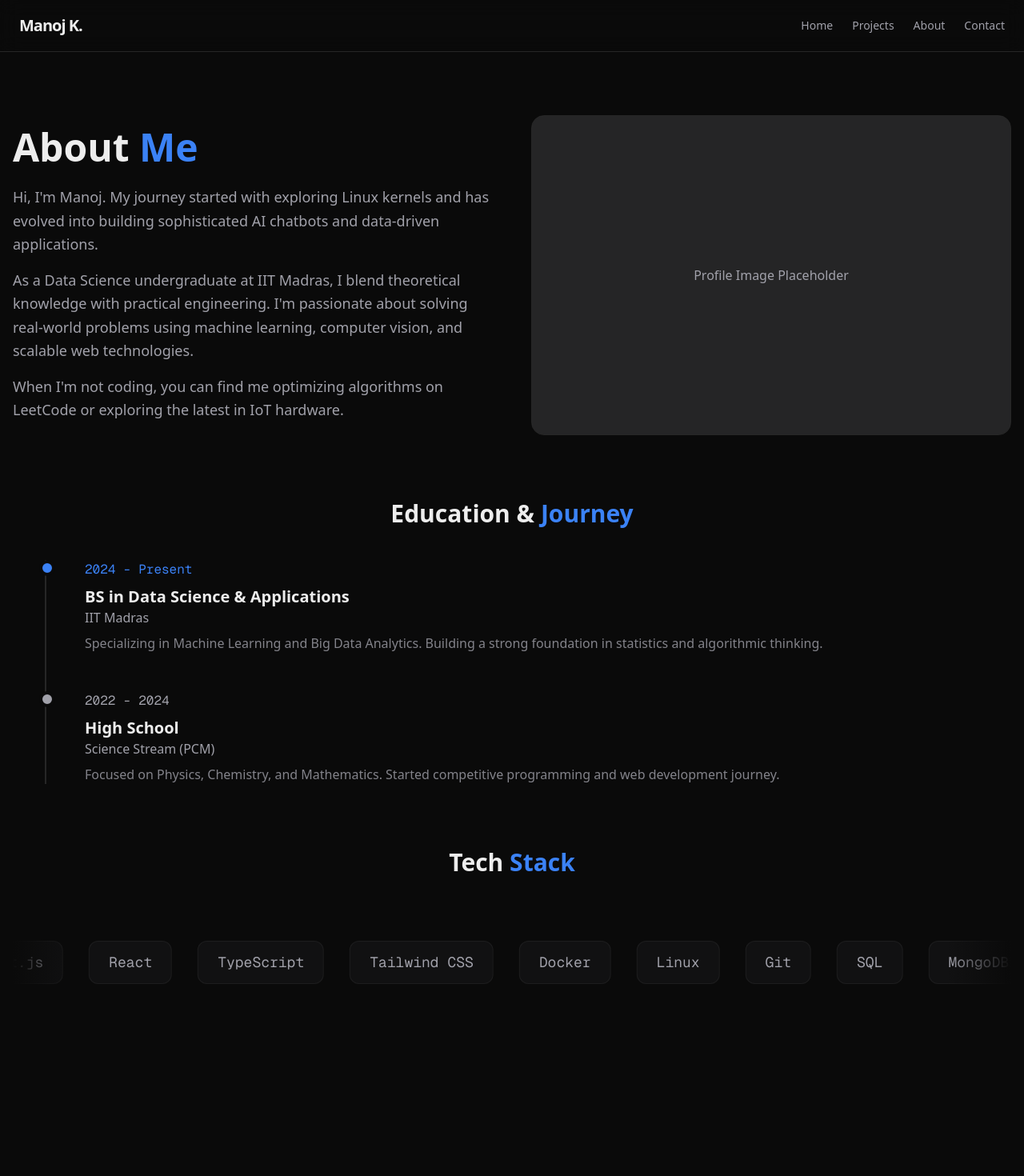
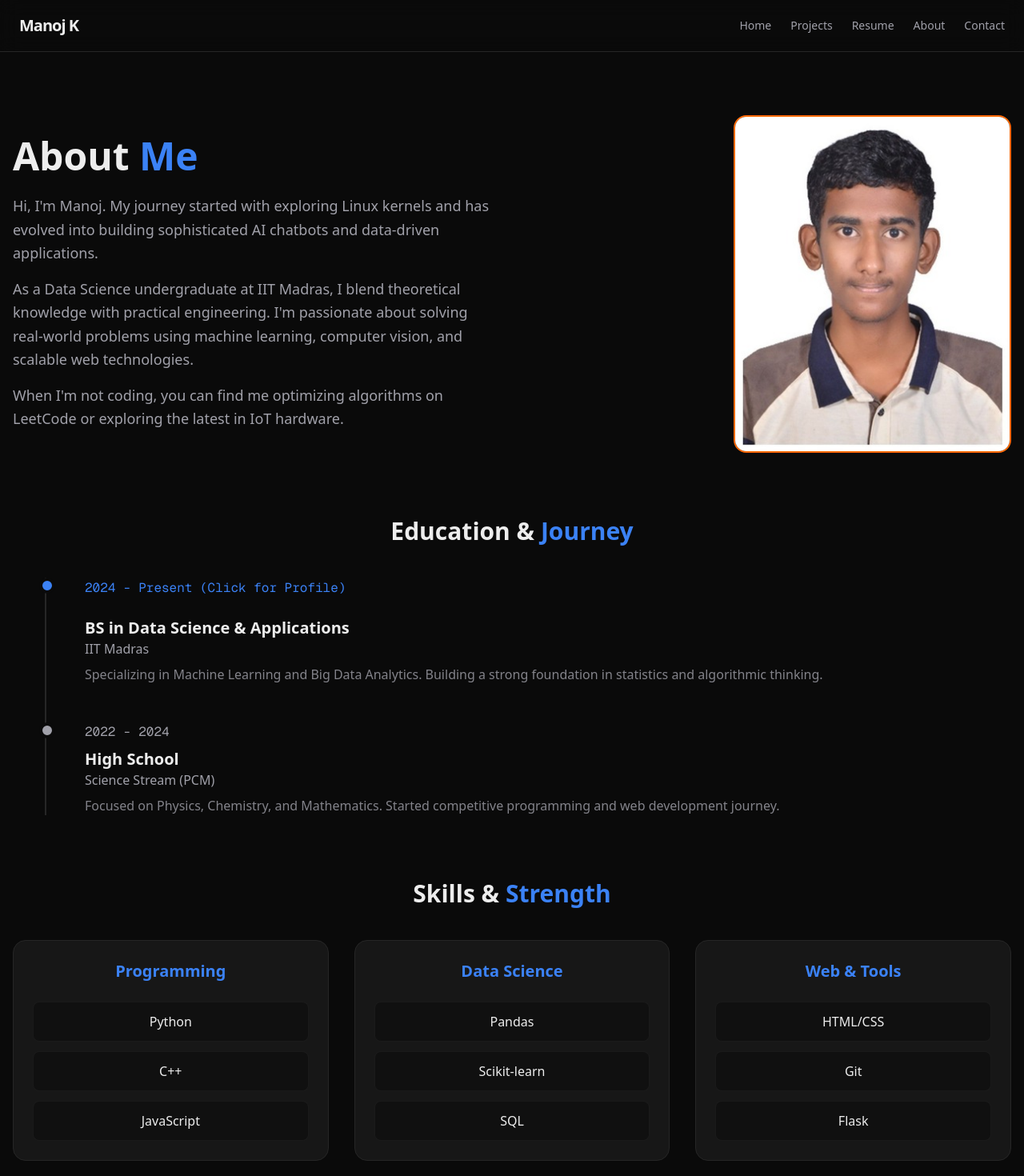
Before and after one commit to 24f2004663/Portfolio, a Next.js app: page /about in a window 1280 px wide. Shown: the top 1470 px of the page at 80% size. Before the commit the page ends 1350 px from the top, so only its background shows below. Built offline with nearby package versions, Linux system fonts and the light colour scheme.

Commit message:
Update about page with profile photo and skills, add resume modal

```diff
--- a/app/about/page.tsx
+++ b/app/about/page.tsx
@@ -3,6 +3,7 @@
 import { motion } from 'framer-motion';
 import TechStack from '@/components/TechStack';
 import Image from 'next/image';
+import Link from 'next/link';
 
 export default function AboutPage() {
     return (
@@ -35,12 +36,15 @@ export default function AboutPage() {
                     initial={{ opacity: 0, x: 20 }}
                     animate={{ opacity: 1, x: 0 }}
                     transition={{ duration: 0.5, delay: 0.2 }}
-                    className="relative h-[400px] w-full rounded-2xl overflow-hidden border border-card-border bg-card"
+                    className="relative w-[347px] h-[422px] rounded-2xl overflow-hidden border-2 border-orange-500 bg-card mx-auto md:ml-auto md:mr-0"
                 >
-                    {/* Placeholder for Profile Image */}
-                    <div className="absolute inset-0 flex items-center justify-center text-secondary bg-secondary/10">
-                        Profile Image Placeholder
-                    </div>
+                    <Image
+                        src="/Manojphoto.jpg"
+                        alt="Manoj"
+                        fill
+                        className="object-cover"
+                        priority
+                    />
                 </motion.div>
             </div>
 
@@ -56,7 +60,16 @@ export default function AboutPage() {
                         className="relative"
                     >
                         <span className="absolute -left-[41px] md:-left-[57px] top-0 w-5 h-5 rounded-full bg-accent border-4 border-background" />
-                        <div className="text-accent font-mono mb-2">2024 - Present</div>
+                        <div>
+                            <Link
+                                href="https://ds.study.iitm.ac.in/student/24F2004663"
+                                target="_blank"
+                                className="text-accent font-mono mb-2"
+                            >
+                                2024 - Present (Click for Profile)
+                            </Link>
+                        </div>
+                        <br />
                         <h3 className="text-xl font-bold">BS in Data Science & Applications</h3>
                         <div className="text-secondary">IIT Madras</div>
                         <p className="mt-2 text-secondary/80">
@@ -81,7 +94,46 @@ export default function AboutPage() {
 
                 </div>
             </section>
+            <section>
+                <h2 className="text-3xl font-bold mb-10 text-center">Skills & <span className="text-accent">Strength</span></h2>
+                <div className="grid grid-cols-1 md:grid-cols-3 gap-8">
+                    {/* Programming */}
+                    <div className="bg-card border border-card-border p-6 rounded-2xl hover:border-accent/50 transition-colors">
+                        <h3 className="text-xl font-bold mb-6 text-center text-accent">Programming</h3>
+                        <div className="grid grid-cols-1 gap-3">
+                            {['Python', 'C++', 'JavaScript'].map((skill) => (
+                                <div key={skill} className="bg-background/50 py-3 px-4 rounded-lg text-center font-medium hover:bg-accent/10 transition-colors border border-card-border/50">
+                                    {skill}
+                                </div>
+                            ))}
+                        </div>
+                    </div>
 
+                    {/* Data Science */}
+                    <div className="bg-card border border-card-border p-6 rounded-2xl hover:border-accent/50 transition-colors">
+                        <h3 className="text-xl font-bold mb-6 text-center text-accent">Data Science</h3>
+                        <div className="grid grid-cols-1 gap-3">
+                            {['Pandas', 'Scikit-learn', 'SQL'].map((skill) => (
+                                <div key={skill} className="bg-background/50 py-3 px-4 rounded-lg text-center font-medium hover:bg-accent/10 transition-colors border border-card-border/50">
+                                    {skill}
+                                </div>
+                            ))}
+                        </div>
+                    </div>
+
+                    {/* Web & Tools */}
+                    <div className="bg-card border border-card-border p-6 rounded-2xl hover:border-accent/50 transition-colors">
+                        <h3 className="text-xl font-bold mb-6 text-center text-accent">Web & Tools</h3>
+                        <div className="grid grid-cols-1 gap-3">
+                            {['HTML/CSS', 'Git', 'Flask'].map((skill) => (
+                                <div key={skill} className="bg-background/50 py-3 px-4 rounded-lg text-center font-medium hover:bg-accent/10 transition-colors border border-card-border/50">
+                                    {skill}
+                                </div>
+                            ))}
+                        </div>
+                    </div>
+                </div>
+            </section>
             {/* Tech Stack Section */}
             <section>
                 <h2 className="text-3xl font-bold mb-10 text-center">Tech <span className="text-accent">Stack</span></h2>
--- a/app/layout.tsx
+++ b/app/layout.tsx
@@ -2,7 +2,9 @@ import type { Metadata } from "next";
 import { Geist, Geist_Mono } from "next/font/google";
 import Navbar from "@/components/Navbar";
 import ContactModal from "@/components/ContactModal";
+import ResumeModal from "@/components/ResumeModal";
 import { ContactProvider } from "@/context/ContactContext";
+import { ResumeProvider } from "@/context/ResumeContext";
 import "./globals.css";
 
 const geistSans = Geist({
@@ -31,11 +33,14 @@ export default function RootLayout({
         className={`${geistSans.variable} ${geistMono.variable} antialiased bg-background text-foreground min-h-screen flex flex-col`}
       >
         <ContactProvider>
-          <Navbar />
-          <ContactModal />
-          <main className="flex-grow pt-16">
-            {children}
-          </main>
+          <ResumeProvider>
+            <Navbar />
+            <ContactModal />
+            <ResumeModal />
+            <main className="flex-grow pt-16">
+              {children}
+            </main>
+          </ResumeProvider>
         </ContactProvider>
       </body>
     </html>
--- a/components/Hero.tsx
+++ b/components/Hero.tsx
@@ -2,12 +2,14 @@
 
 import { motion } from 'framer-motion';
 import Link from 'next/link';
-import { ArrowRight, Mail } from 'lucide-react';
+import { ArrowLeft, ArrowRight, Download, Mail } from 'lucide-react';
 
 import { useContact } from '@/context/ContactContext';
+import { useResume } from '@/context/ResumeContext';
 
 export default function Hero() {
     const { openContact } = useContact();
+    const { openResume } = useResume();
 
     return (
         <section className="h-[calc(100vh-4rem)] flex flex-col items-center justify-center text-center px-4 relative overflow-hidden">
@@ -54,6 +56,13 @@ export default function Hero() {
                     <ArrowRight className="w-4 h-4 group-hover:translate-x-1 transition-transform" />
                 </Link>
                 <button
+                    onClick={openResume}
+                    className="px-8 py-3 bg-accent text-white font-medium rounded-full hover:bg-accent/90 transition-all flex items-center gap-2 group cursor-pointer"
+                >
+                    View Resume
+                    <Download className="w-4 h-4 group-hover:translate-x-1 transition-transform" />
+                </button>
+                <button
                     onClick={openContact}
                     className="px-8 py-3 border border-card-border text-foreground font-medium rounded-full hover:bg-white/5 transition-all flex items-center gap-2 cursor-pointer"
                 >
--- a/components/Navbar.tsx
+++ b/components/Navbar.tsx
@@ -2,19 +2,24 @@
 
 import Link from 'next/link';
 import { useContact } from '@/context/ContactContext';
+import { useResume } from '@/context/ResumeContext';
 
 export default function Navbar() {
   const { openContact } = useContact();
+  const { openResume } = useResume();
 
   return (
     <nav className="fixed top-0 w-full z-50 border-b border-card-border bg-background/80 backdrop-blur-md">
       <div className="max-w-7xl mx-auto px-6 h-16 flex items-center justify-between">
         <Link href="/" className="text-xl font-bold tracking-tighter hover:text-accent transition-colors">
-          Manoj K.
+          <center>Manoj K</center>
         </Link>
         <div className="flex gap-6 text-sm font-medium text-secondary items-center">
           <Link href="/" className="hover:text-foreground transition-colors">Home</Link>
           <Link href="/projects" className="hover:text-foreground transition-colors">Projects</Link>
+          <button onClick={openResume} className="hover:text-foreground transition-colors cursor-pointer">
+            Resume
+          </button>
           <Link href="/about" className="hover:text-foreground transition-colors">About</Link>
           <button onClick={openContact} className="hover:text-foreground transition-colors cursor-pointer">
             Contact
--- /dev/null
+++ b/components/ResumeModal.tsx
@@ -0,0 +1,75 @@
+'use client';
+
+import { motion, AnimatePresence } from 'framer-motion';
+import { X, Download, ExternalLink } from 'lucide-react';
+import { useResume } from '@/context/ResumeContext';
+import Link from 'next/link';
+
+export default function ResumeModal() {
+    const { isResumeOpen, closeResume } = useResume();
+
+    return (
+        <AnimatePresence>
+            {isResumeOpen && (
+                <>
+                    {/* Backdrop */}
+                    <motion.div
+                        initial={{ opacity: 0 }}
+                        animate={{ opacity: 1 }}
+                        exit={{ opacity: 0 }}
+                        className="fixed inset-0 bg-black/80 backdrop-blur-md z-[80]"
+                        onClick={closeResume}
+                    />
+
+                    {/* Modal */}
+                    <motion.div
+                        initial={{ opacity: 0, scale: 0.95 }}
+                        animate={{ opacity: 1, scale: 1 }}
+                        exit={{ opacity: 0, scale: 0.95 }}
+                        className="fixed left-1/2 top-1/2 -translate-x-1/2 -translate-y-1/2 w-[95%] h-[90vh] max-w-6xl bg-card border border-card-border rounded-xl shadow-2xl z-[90] flex flex-col"
+                    >
+                        {/* Header */}
+                        <div className="flex justify-between items-center p-4 border-b border-card-border bg-background/95 rounded-t-xl">
+                            <h2 className="text-xl font-bold">Resume</h2>
+                            <div className="flex items-center gap-3">
+                                <Link
+                                    href="/Resume.pdf"
+                                    target="_blank"
+                                    download
+                                    className="p-2 hover:bg-white/10 rounded-full transition-colors hidden sm:flex items-center gap-2 text-sm font-medium"
+                                >
+                                    <Download className="w-4 h-4" />
+                                    <span>Download</span>
+                                </Link>
+                                <Link
+                                    href="/Resume.pdf"
+                                    target="_blank"
+                                    className="p-2 hover:bg-white/10 rounded-full transition-colors text-sm font-medium flex items-center gap-2"
+                                >
+                                    <ExternalLink className="w-4 h-4" />
+                                    <span className="hidden sm:inline">Open in New Tab</span>
+                                </Link>
+                                <button
+                                    onClick={closeResume}
+                                    className="p-2 hover:bg-red-500/20 hover:text-red-500 rounded-full transition-colors ml-2"
+                                >
+                                    <X className="w-5 h-5" />
+                                </button>
+                            </div>
+                        </div>
+
+                        {/* PDF Viewer */}
+                        <div className="flex-grow bg-zinc-900 rounded-b-xl overflow-hidden relative">
+                            <iframe
+                                src="/Resume.pdf"
+                                className="w-full h-full border-none"
+                                title="Resume PDF"
+                            />
+                            {/* Fallback/Loading message if needed, though iframe handles PDF natively in most modern browsers */}
+                        </div>
+                    </motion.div>
+                </>
+            )}
+        </AnimatePresence>
+    );
+}
--- /dev/null
+++ b/context/ResumeContext.tsx
@@ -0,0 +1,32 @@
+'use client';
+
+import React, { createContext, useContext, useState, ReactNode } from 'react';
+
+interface ResumeContextType {
+    isResumeOpen: boolean;
+    openResume: () => void;
+    closeResume: () => void;
+}
+
+const ResumeContext = createContext<ResumeContextType | undefined>(undefined);
+
+export function ResumeProvider({ children }: { children: ReactNode }) {
+    const [isResumeOpen, setIsResumeOpen] = useState(false);
+
+    const openResume = () => setIsResumeOpen(true);
+    const closeResume = () => setIsResumeOpen(false);
+
+    return (
+        <ResumeContext.Provider value={{ isResumeOpen, openResume, closeResume }}>
+            {children}
+        </ResumeContext.Provider>
+    );
+}
+
+export function useResume() {
+    const context = useContext(ResumeContext);
+    if (context === undefined) {
+        throw new Error('useResume must be used within a ResumeProvider');
+    }
+    return context;
+}
```
Also changed, not shown: public/Manojphoto.jpg (added), 1 other file (tests, documents, lock files or other folders).
